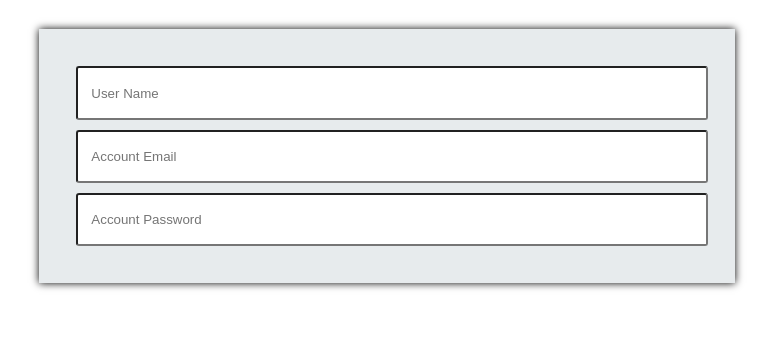
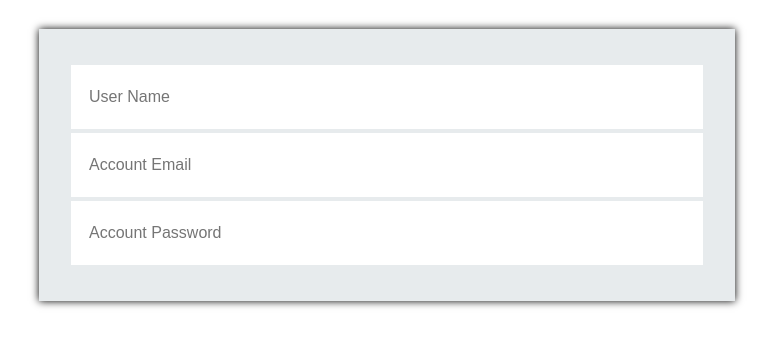
Before and after one commit to MingHill/forms, a plain HTML site: page index.html in a window 1280 px wide. Shown: the part 61-408 px from the top of the page, without its empty margins (253-1026 px from the left). Drawn offline with Linux system fonts and the light colour scheme.

Commit message:
starter code of html, css, and js

```diff
--- a/form.css
+++ b/form.css
@@ -9,19 +9,28 @@ form {
   background-color: rgba(230, 234, 237, 0.95);
   box-shadow: 0 0 8px;
 }
+.inputWrapper {
+  position: relative;
+  margin: 4px 0;
+}
 input {
+  padding: 1.5em 1em;
+  height: 4em;
+  width: 100%;
+  border: 2px solid transparent;
   -webkit-box-sizing: border-box;
   box-sizing: border-box;
-  height: 4em;
-  width: 100%;
-  padding: 1em;
-  border-radius: 3px;
-  margin: 5px;
+  font-size: 16px;
+}
+label {
+  position: absolute;
+  top: 8px;
+  margin: 0 20px;
 }
 label:not(.hidden) {
-  display: block;
+  opacity: 1;
   transition: display 200ms ease-in-out;
 }
 .hidden {
-  display: none;
+  opacity: 0;
 }
--- a/form.js
+++ b/form.js
@@ -1,5 +1,5 @@
 let inputs = document.querySelectorAll("input");
-inputs.forEach(el => el.addEventListener("click", labelInput));
+inputs.forEach(el => el.addEventListener("focus", labelInput));
 
 function labelInput(event) {
   console.log(event.target.id);
--- a/index.html
+++ b/index.html
@@ -1,5 +1,6 @@
 <!DOCTYPE html>
 <html lang="en">
+
 <head>
   <meta charset="UTF-8">
   <meta name="viewport" content="width=device-width, initial-scale=1.0">
@@ -7,16 +8,24 @@
   <title>Form</title>
   <link rel="stylesheet" href="form.css">
 </head>
+
 <body>
   <h1>Here's a great looking form:</h1>
   <form>
-    <label for="user-name" class="hidden">Name</label>
-    <input id ="user-name" type="text" placeholder="User Name">
-    <label for="user-email" class="hidden">Email</label>
-    <input id ="user-email" type="email" placeholder="Account Email">
-    <label for="user-password" class="hidden">Password</label>
-    <input id ="user-password" type="password" placeholder="Account Password">
+    <div class="inputWrapper" id="name">
+      <label for="user-name" class="hidden">Name</label>
+      <input id="user-name" type="text" placeholder="User Name">
+    </div>
+    <div class="inputWrapper" id="name">
+      <label for="user-email" class="hidden">Email</label>
+      <input id="user-email" type="email" placeholder="Account Email">
+    </div>
+    <div class="inputWrapper" id="name">
+      <label for="user-password" class="hidden">Password</label>
+      <input id="user-password" type="password" placeholder="Account Password">
+    </div>
   </form>
   <script type="text/javascript" src="form.js"></script>
 </body>
+
 </html>
```
